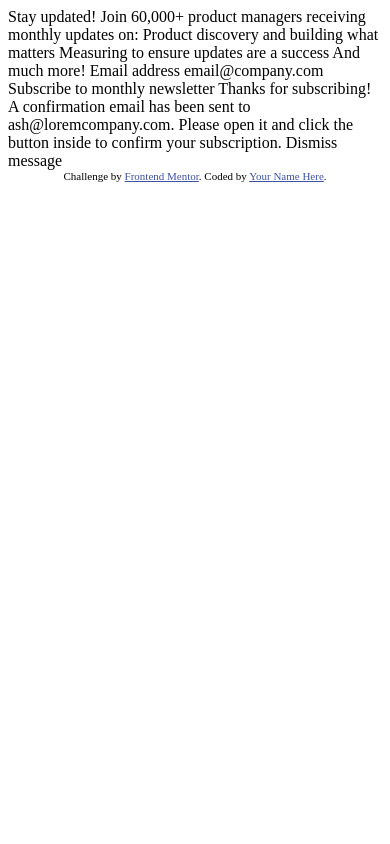
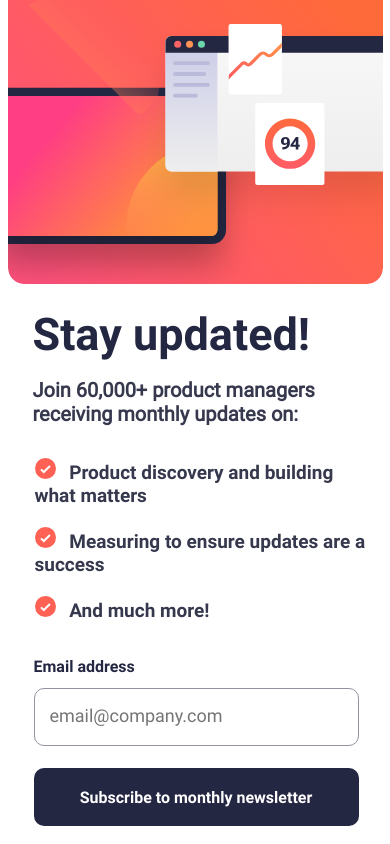
Before and after one commit to ViniiciiusSantos/newsletter-sign-up-with-success-message-main, a plain HTML site: page index.html in a window 390 px wide. Drawn offline with Linux system fonts and the light colour scheme.

Commit message:
mobile-first

```diff
--- a/index.html
+++ b/index.html
@@ -2,51 +2,28 @@
 <html lang="en">
 <head>
   <meta charset="UTF-8">
-  <meta name="viewport" content="width=device-width, initial-scale=1.0"> <!-- displays site properly based on user's device -->
-
+  <meta name="viewport" content="width=device-width, initial-scale=1.0">
   <link rel="icon" type="image/png" sizes="32x32" href="./assets/images/favicon-32x32.png">
-
   <title>Frontend Mentor | Newsletter sign-up form with success message</title>
-
-  <!-- Feel free to remove these styles or customise in your own stylesheet 👍 -->
-  <style>
-    .attribution { font-size: 11px; text-align: center; }
-    .attribution a { color: hsl(228, 45%, 44%); }
-  </style>
+  <link rel="stylesheet" href="style/style.css">
 </head>
 <body>
-
-  <!-- Sign-up form start -->
-
-  Stay updated!
-
-  Join 60,000+ product managers receiving monthly updates on:
-
-  Product discovery and building what matters
-  Measuring to ensure updates are a success
-  And much more!
-
-  Email address
-  email@company.com
-
-  Subscribe to monthly newsletter
-
-  <!-- Sign-up form end -->
-
-  <!-- Success message start -->
-
-  Thanks for subscribing!
-
-  A confirmation email has been sent to ash@loremcompany.com.
-  Please open it and click the button inside to confirm your subscription.
-
-  Dismiss message
-
-  <!-- Success message end -->
-
-  <div class="attribution">
-    Challenge by <a href="https://www.frontendmentor.io?ref=challenge" target="_blank">Frontend Mentor</a>.
-    Coded by <a href="#">Your Name Here</a>.
+  <div class="container-principal">
+    <header>
+      <img src="assets/images/illustration-sign-up-mobile.svg" alt="" class="img-top">
+      <h1>Stay updated!</h1>
+      <h2>Join 60,000+ product managers receiving monthly updates on:</h2>
+      <div class="container-p">
+        <p><img src="/assets/images/icon-list.svg" alt="" class="img-p"> Product discovery and building what matters</p>
+        <p><img src="/assets/images/icon-list.svg" alt="" class="img-p"> Measuring to ensure updates are a success</p>
+        <p><img src="/assets/images/icon-list.svg" alt="" class="img-p"> And much more!</p>
+      </div>
+    </header>
+    <form action="post" class="form">
+      <p class="p-email">Email address</p>
+      <input type="email" placeholder="email@company.com" class="input-email" required>
+      <input type="button" value="Subscribe to monthly newsletter" class="input-button">
+    </form>
   </div>
 </body>
 </html>
--- /dev/null
+++ b/style/style.css
@@ -0,0 +1,94 @@
+* {
+    margin: 0px;
+    padding: 0px;
+    box-sizing: border-box;
+}
+
+@font-face {
+    font-family: 'Roboto-bold';
+    src: url('/assets/fonts/Roboto-Bold.ttf');
+}
+@font-face {
+    font-family: 'Roboto-regular';
+    src: url('/assets/fonts/Roboto-Regular.ttf');
+}
+.container-principal {
+    width: 375px;
+    height: 100%;
+
+    margin-left: auto;
+    margin-right: auto;
+}
+
+h1{
+    margin-left: 25px;
+    margin-top: 20px;
+    font-size: 45px;
+    font-family:"Roboto-bold";
+    color: hsl(234, 29%, 20%);
+}
+
+h2 {
+    margin-left: 25px;
+    margin-top: 17px;
+    font-size: 20px;
+    font-family: 'Roboto-Regular';
+    color: hsl(235, 18%, 26%);
+}
+
+.container-p {
+    margin-left: 17px;
+    padding-top: 22px;
+    font-size: 19px;
+    font-family: 'Roboto-Bold';
+    color: hsl(235, 18%, 26%);
+    font-weight: normal;
+}
+
+.container-p p {
+    padding: 10px;
+}
+
+.img-p {
+    margin-right: 9px;
+}
+
+.form {
+    display: flex;
+    flex-direction: column;
+    gap: 12px;
+    padding: 10px;
+    margin-left: 16px;
+    margin-top: 15px;
+}
+
+.p-email {
+    font-family: 'Roboto-Bold';
+    color: hsl(234, 29%, 20%);
+}
+.input-email {
+    width: 325px;
+    height: 58px;
+    font-family: 'Roboto-Regular';
+    font-size: 15px;
+    border-radius: 10px;
+    border: solid 1px hsl(231, 7%, 60%);
+}
+
+input::placeholder {
+    font-family: 'Roboto-Regular';
+    font-size: 18px;
+    padding-left: 15px;
+}
+
+.input-button {
+    width: 325px;
+    height: 58px;
+    background-color: hsl(234, 29%, 20%);
+    color: white;
+    border-radius: 10px;
+    border: none;
+    margin-top: 10px;
+    font-family: 'Roboto-Bold';
+    font-size: 16px;
+}
```
Also changed, not shown: script/scraipt.js (added), 5 other files.
